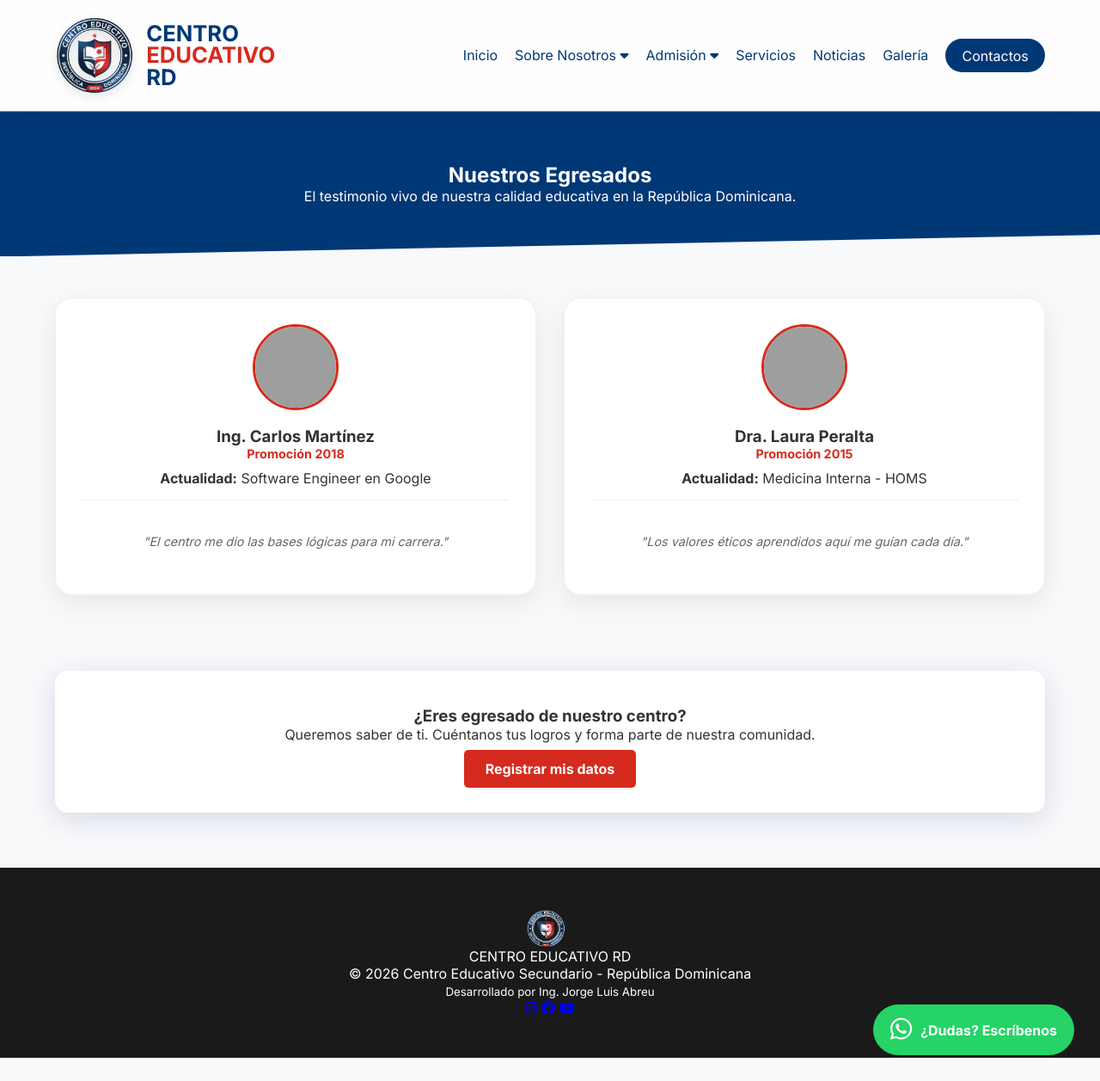
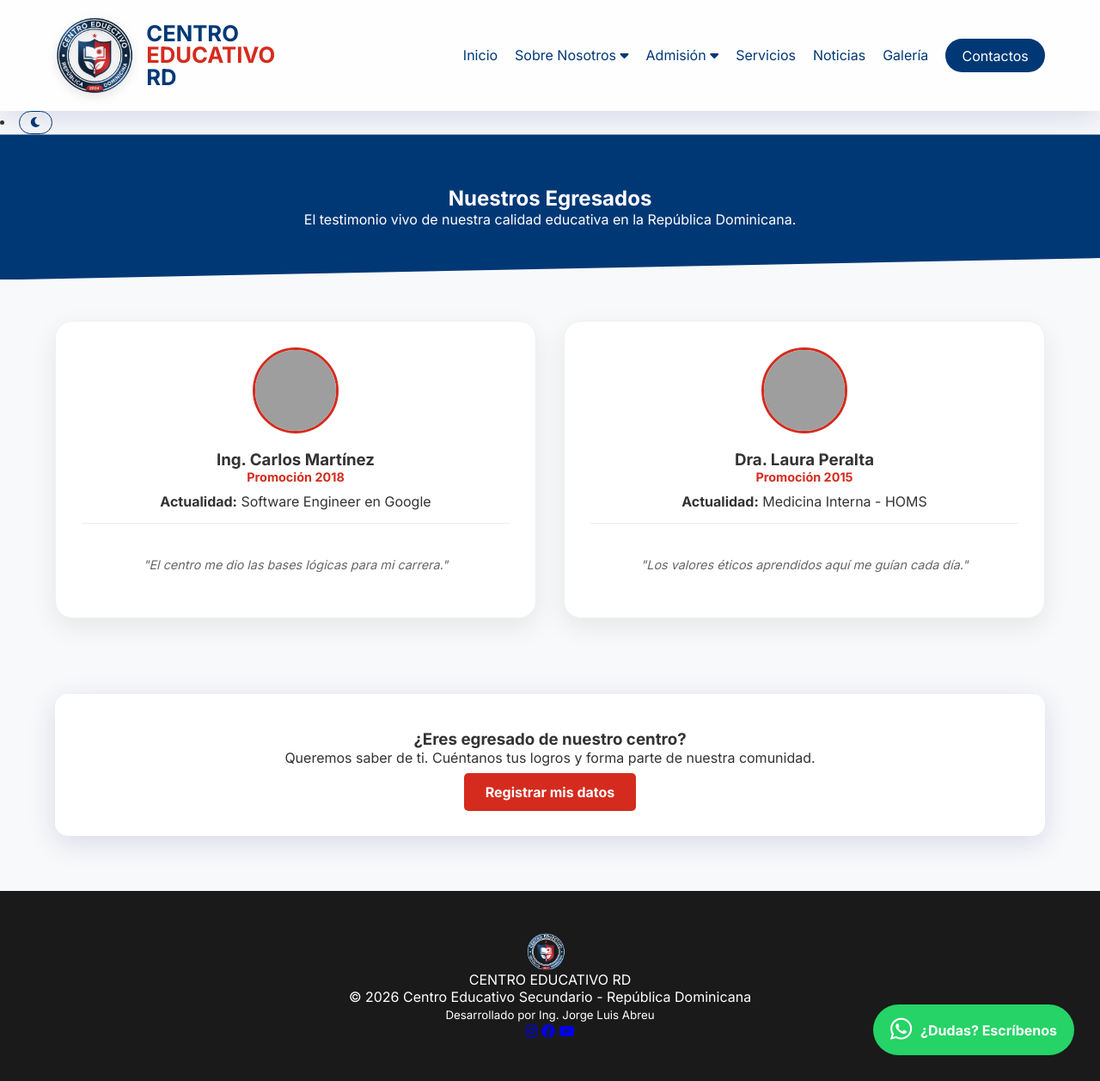
Before and after one commit to jorge21028/centroeducativo, a Jekyll site: the page built from egresados.html, in a window 1280 px wide and 1257 px high. Shown: the whole window at 86% size. Built offline with Jekyll 4.4.1, drawn with Linux system fonts in a browser that asks for light colours; grey boxes are pictures that could not be loaded.

Commit message:
Update default.html

```diff
--- a/_layouts/default.html
+++ b/_layouts/default.html
@@ -60,6 +60,25 @@
     <li><a href="{{ '/contactos' | relative_url }}" class="btn-cta">Contactos</a></li>
 </ul>
     </nav>
+    <li class="nav-item-toggle">
+    <button id="theme-toggle" class="theme-btn" title="Cambiar modo">
+        <i class="fas fa-moon" id="theme-icon"></i>
+    </button>
+</li>
+
+<style>
+.theme-btn {
+    background: none;
+    border: 1.5px solid var(--primary);
+    color: var(--primary);
+    padding: 5px 12px;
+    border-radius: 20px;
+    cursor: pointer;
+    transition: 0.3s;
+}
+.theme-btn:hover { background: var(--primary); color: white; }
+[data-theme="dark"] .theme-btn { border-color: var(--accent); color: var(--accent); }
+</style>
 </header>
 
     <main>
@@ -167,5 +186,30 @@
     <i class="fab fa-whatsapp"></i>
     <span class="whatsapp-text">¿Dudas? Escríbenos</span>
 </a>
+    <script>
+    const themeToggle = document.getElementById('theme-toggle');
+    const themeIcon = document.getElementById('theme-icon');
+    const htmlElement = document.documentElement;
+
+    // Cargar preferencia guardada
+    const savedTheme = localStorage.getItem('theme') || 'light';
+    if (savedTheme === 'dark') {
+        htmlElement.setAttribute('data-theme', 'dark');
+        themeIcon.classList.replace('fa-moon', 'fa-sun');
+    }
+
+    themeToggle.onclick = () => {
+        const isDark = htmlElement.hasAttribute('data-theme');
+        if (isDark) {
+            htmlElement.removeAttribute('data-theme');
+            localStorage.setItem('theme', 'light');
+            themeIcon.classList.replace('fa-sun', 'fa-moon');
+        } else {
+            htmlElement.setAttribute('data-theme', 'dark');
+            localStorage.setItem('theme', 'dark');
+            themeIcon.classList.replace('fa-moon', 'fa-sun');
+        }
+    };
+</script>
 </body>
 </html>
```
